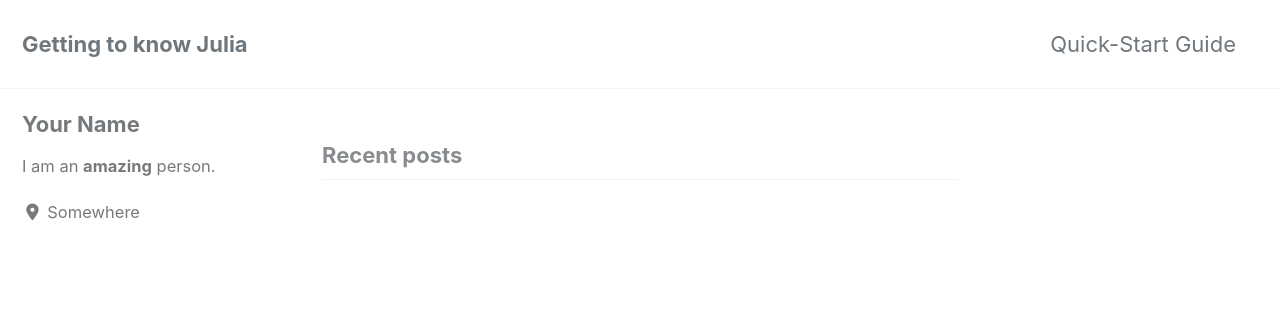
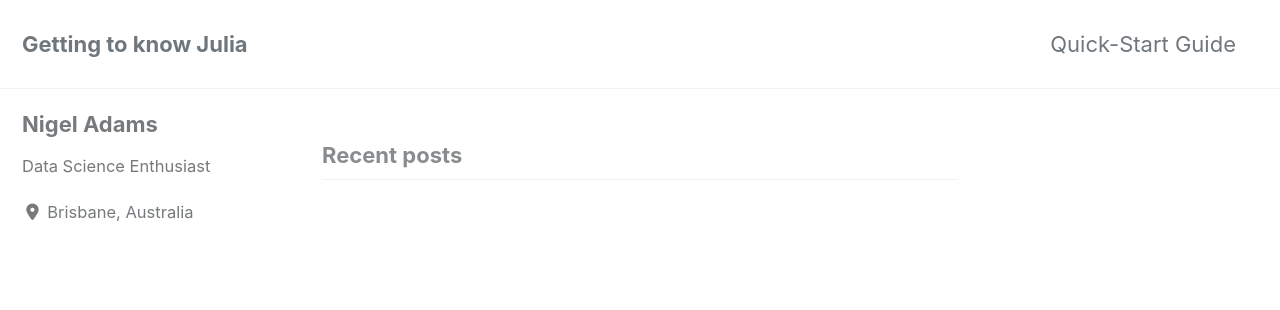
Before and after one commit to Spcman/getting-to-know-julia, a Jekyll site: the page built from index.html, in a window 1280 px wide. Shown: the top 310 px of the page. Built offline with Jekyll 4.4.1, drawn with Linux system fonts in a browser that asks for light colours; cached includes are drawn as plain includes; nearby versions of some CDN libraries; the list of posts is cut into pages by our own code.

Commit message:
new config

```diff
--- a/_config.yml
+++ b/_config.yml
@@ -20,7 +20,7 @@ title                    : "Getting to know Julia"
 title_separator          : "-"
 subtitle                 : # site tagline that appears below site title in masthead
 name                     : "Nigel Adams"
-description              : "An amazing website."
+description              : "A portfolio of examples to help Julia newbies"
 url                      : # the base hostname & protocol for your site e.g. "https://mmistakes.github.io"
 baseurl                  : # the subpath of your site, e.g. "/blog"
 repository               : # GitHub username/repo-name e.g. "mmistakes/minimal-mistakes"
@@ -107,10 +107,10 @@ analytics:
 
 # Site Author
 author:
-  name             : "Your Name"
+  name             : "Nigel Adams"
   avatar           : # path of avatar image, e.g. "/assets/images/bio-photo.jpg"
-  bio              : "I am an **amazing** person."
-  location         : "Somewhere"
+  bio              : "Data Science Enthusiast"
+  location         : "Brisbane, Australia"
   email            :
   links:
     - label: "Email"
@@ -294,3 +294,11 @@ defaults:
       comments: # true
       share: true
       related: true
+
+  # _pages
+  - scope:
+      path: ""
+      type: pages
+    values:
+      layout: single
+      author_profile: true
```
